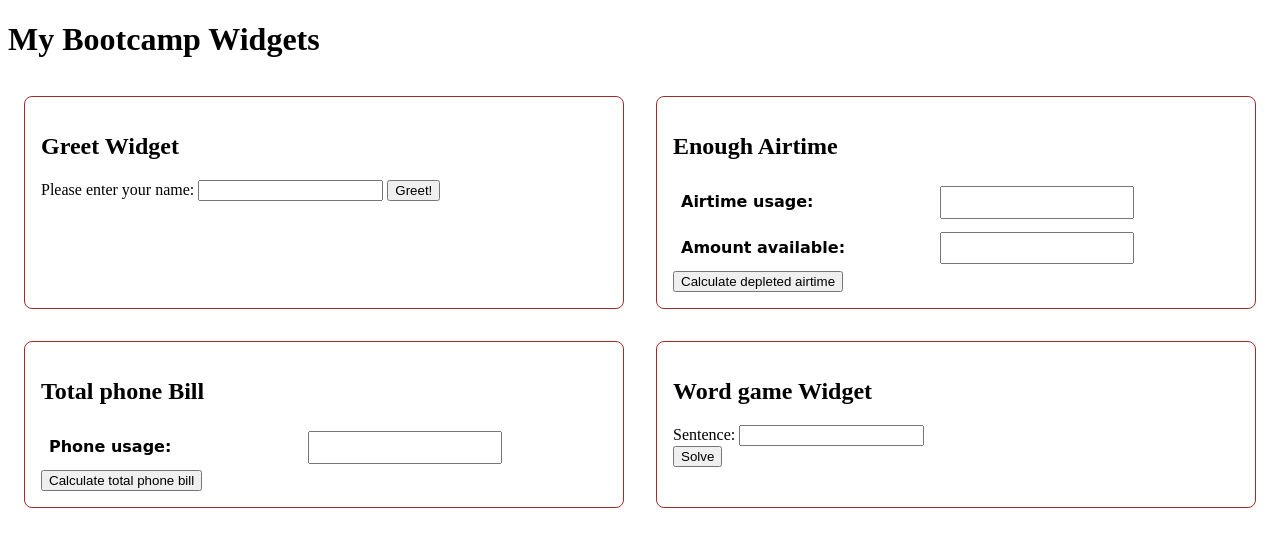
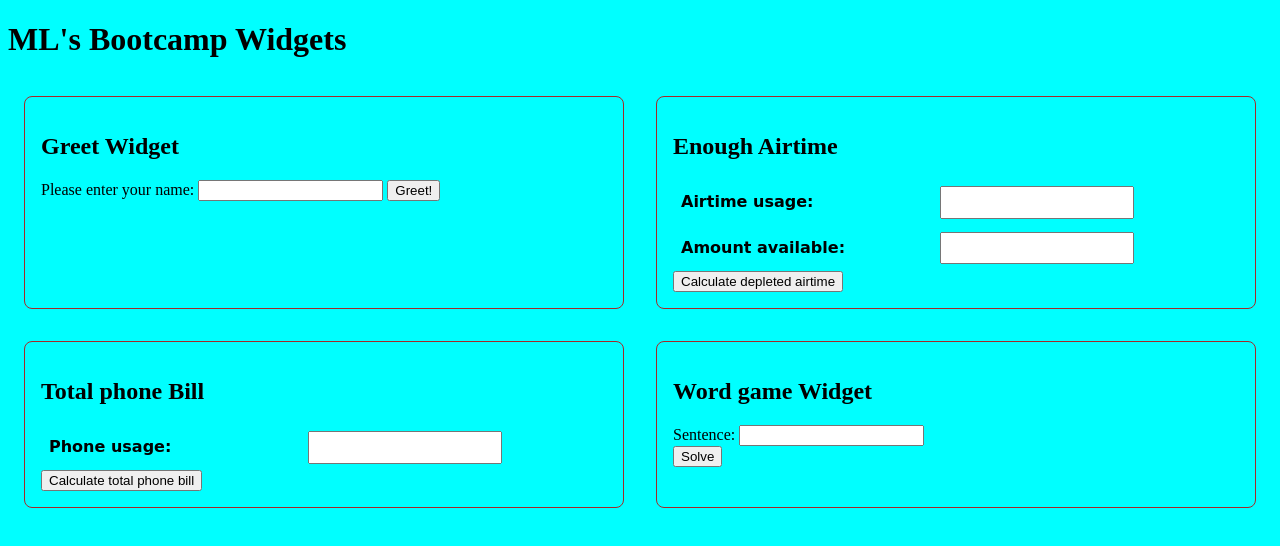
Before and after one commit to Melusiwise/widgets, a plain HTML site: page index.html in a window 1280 px wide. Drawn offline with nearby package versions, Linux system fonts and the light colour scheme.

Commit message:
changed background color

```diff
--- a/index.html
+++ b/index.html
@@ -16,6 +16,9 @@
     <script src="total-phone-bill-widget.js"></script>
     <script src="https://unpkg.com/alpinejs" defer></script>
     <style>
+        body {
+            background-color: aqua;
+        }
         .message {
             padding: 1em;
             background-color: burlywood;
@@ -54,7 +57,7 @@
 </head>
 
 <body>
-    <h1>My Bootcamp Widgets</h1>
+    <h1>ML's Bootcamp Widgets</h1>
 
     <div class="widgets">
 
```
